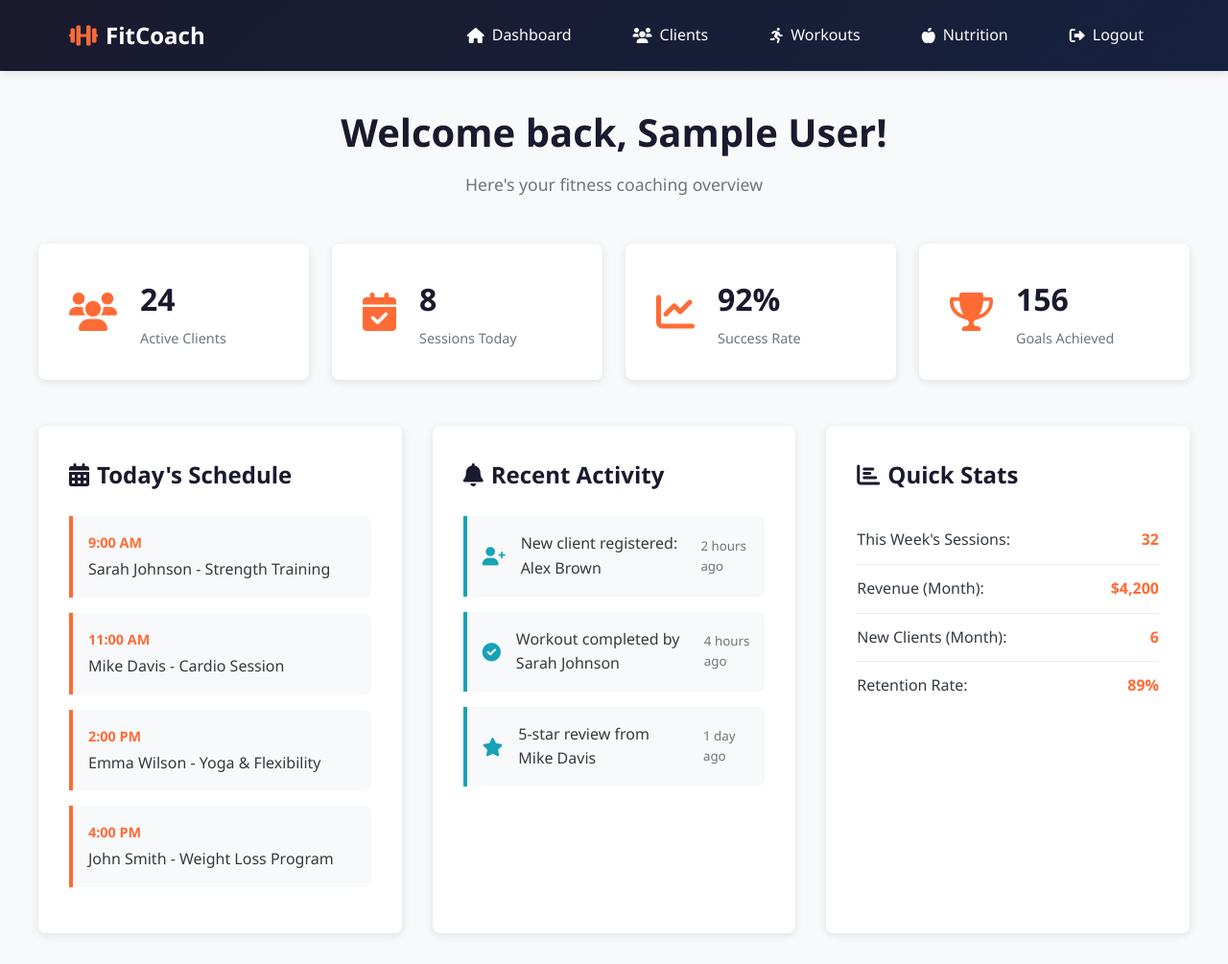
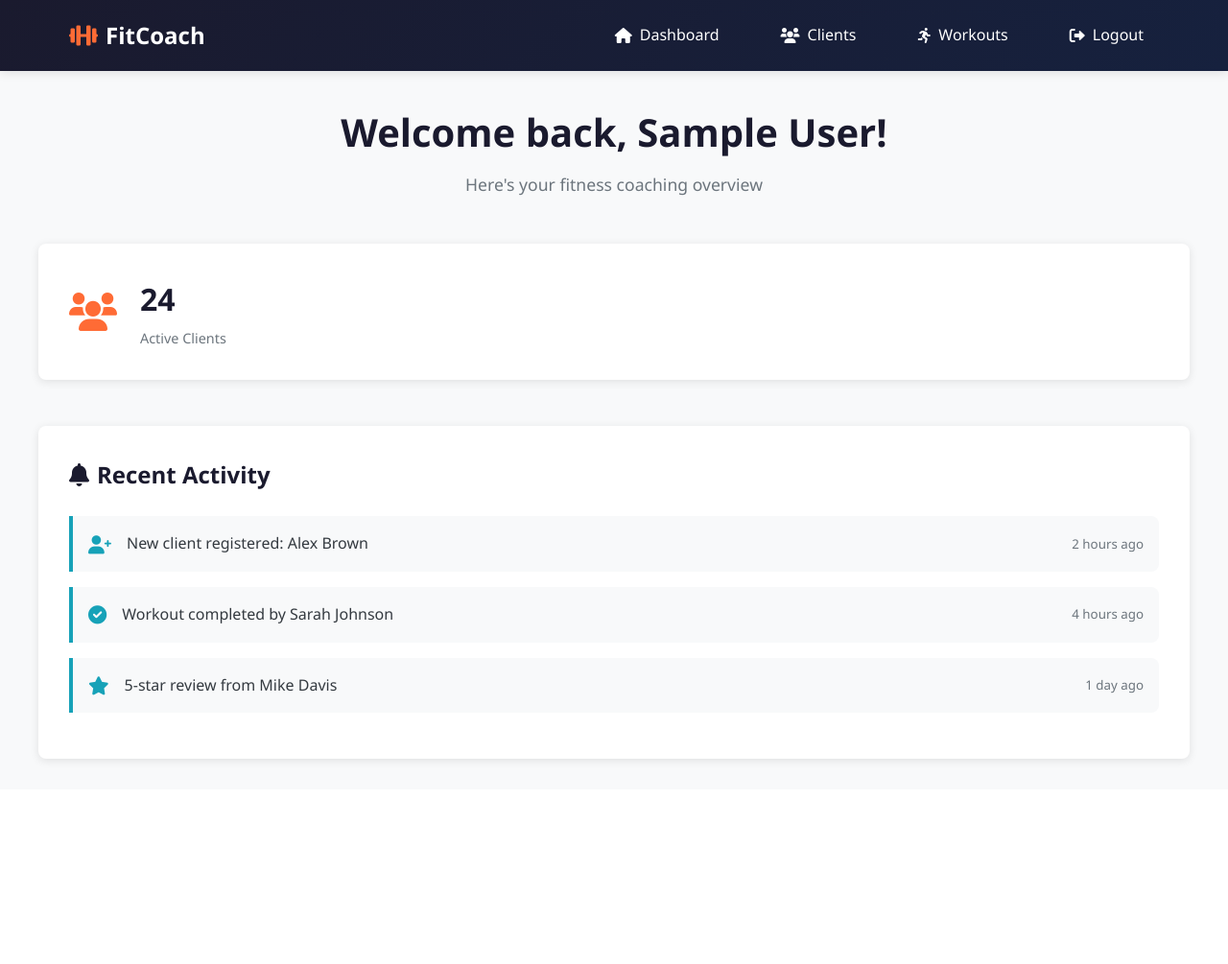
Before and after one commit to ABeGood/klim_fit, a Flask app: page /dashboard in a window 1280 px wide. Shown: the whole page at 96% size. After the commit the page ends 796 px from the top, so only its background shows below. Run offline with Flask 3, Linux system fonts and the light colour scheme; the visitor is signed in with stand-in values (Sample User, id 1).

Commit message:
Dashboard cleanup

```diff
--- a/app.py
+++ b/app.py
@@ -53,11 +53,6 @@ def workouts():
         return redirect(url_for('login'))
     return render_template('workouts.html', name=session.get('name'))
 
-@app.route('/nutrition')
-def nutrition():
-    if 'user' not in session:
-        return redirect(url_for('login'))
-    return render_template('nutrition.html', name=session.get('name'))
 
 @app.route('/logout')
 def logout():
--- a/templates/base.html
+++ b/templates/base.html
@@ -19,7 +19,6 @@
                 <li><a href="{{ url_for('dashboard') }}" class="nav-link"><i class="fas fa-home"></i> Dashboard</a></li>
                 <li><a href="{{ url_for('clients') }}" class="nav-link"><i class="fas fa-users"></i> Clients</a></li>
                 <li><a href="{{ url_for('workouts') }}" class="nav-link"><i class="fas fa-running"></i> Workouts</a></li>
-                <li><a href="{{ url_for('nutrition') }}" class="nav-link"><i class="fas fa-apple-alt"></i> Nutrition</a></li>
                 <li><a href="{{ url_for('logout') }}" class="nav-link"><i class="fas fa-sign-out-alt"></i> Logout</a></li>
             </ul>
             <div class="hamburger">
--- a/templates/dashboard.html
+++ b/templates/dashboard.html
@@ -20,60 +20,9 @@
             </div>
         </div>
 
-        <div class="stat-card">
-            <div class="stat-icon">
-                <i class="fas fa-calendar-check"></i>
-            </div>
-            <div class="stat-info">
-                <h3>8</h3>
-                <p>Sessions Today</p>
-            </div>
-        </div>
-
-        <div class="stat-card">
-            <div class="stat-icon">
-                <i class="fas fa-chart-line"></i>
-            </div>
-            <div class="stat-info">
-                <h3>92%</h3>
-                <p>Success Rate</p>
-            </div>
-        </div>
-
-        <div class="stat-card">
-            <div class="stat-icon">
-                <i class="fas fa-trophy"></i>
-            </div>
-            <div class="stat-info">
-                <h3>156</h3>
-                <p>Goals Achieved</p>
-            </div>
-        </div>
     </div>
 
     <div class="dashboard-grid">
-        <div class="dashboard-card">
-            <h2><i class="fas fa-calendar-alt"></i> Today's Schedule</h2>
-            <div class="schedule-list">
-                <div class="schedule-item">
-                    <div class="schedule-time">9:00 AM</div>
-                    <div class="schedule-client">Sarah Johnson - Strength Training</div>
-                </div>
-                <div class="schedule-item">
-                    <div class="schedule-time">11:00 AM</div>
-                    <div class="schedule-client">Mike Davis - Cardio Session</div>
-                </div>
-                <div class="schedule-item">
-                    <div class="schedule-time">2:00 PM</div>
-                    <div class="schedule-client">Emma Wilson - Yoga & Flexibility</div>
-                </div>
-                <div class="schedule-item">
-                    <div class="schedule-time">4:00 PM</div>
-                    <div class="schedule-client">John Smith - Weight Loss Program</div>
-                </div>
-            </div>
-        </div>
-
         <div class="dashboard-card">
             <h2><i class="fas fa-bell"></i> Recent Activity</h2>
             <div class="activity-list">
@@ -95,27 +44,6 @@
             </div>
         </div>
 
-        <div class="dashboard-card">
-            <h2><i class="fas fa-chart-bar"></i> Quick Stats</h2>
-            <div class="quick-stats">
-                <div class="stat-row">
-                    <span>This Week's Sessions:</span>
-                    <strong>32</strong>
-                </div>
-                <div class="stat-row">
-                    <span>Revenue (Month):</span>
-                    <strong>$4,200</strong>
-                </div>
-                <div class="stat-row">
-                    <span>New Clients (Month):</span>
-                    <strong>6</strong>
-                </div>
-                <div class="stat-row">
-                    <span>Retention Rate:</span>
-                    <strong>89%</strong>
-                </div>
-            </div>
-        </div>
     </div>
 </div>
 {% endblock %}
```
